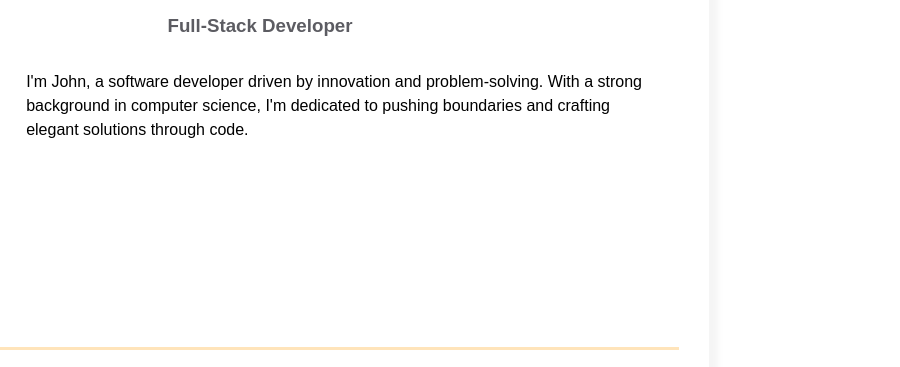
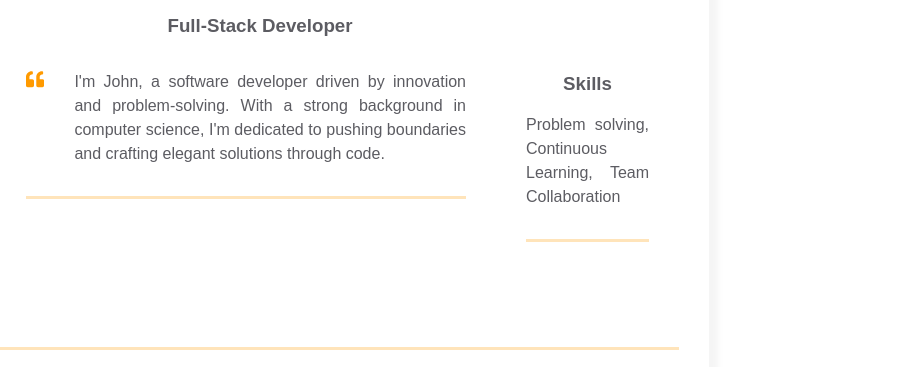
Before and after one commit to OlehDzenkevych/homepage, a plain HTML site: page index.html in a window 1280 px wide. Shown: the part 156-523 px from the top of the page, 380-1280 px from the left. Drawn offline with Linux system fonts and the light colour scheme.

Commit message:
Skills block created

```diff
--- a/index.html
+++ b/index.html
@@ -49,10 +49,10 @@
                             </a>
                         </div>
                         <div class="container">
-                            <div class="resume__block">
+                            <div class="resume-block">
                                 <div class="intro">
-                                    <div class="intro__icon-wrapper">
-                                        <svg class="intro__icon" xmlns="http://www.w3.org/2000/svg" viewBox="0 0 512 512">
+                                    <div class="intro-icon-wrapper">
+                                        <svg class="intro-icon" xmlns="http://www.w3.org/2000/svg" viewBox="0 0 512 512">
                                             <path d="M464 256h-80v-64c0-35.3 28.7-64 64-64h8c13.3 0 24-10.7
                                                      24-24V56c0-13.3-10.7-24-24-24h-8c-88.4 0-160 71.6-160 160v240c0
                                                      26.5 21.5 48 48 48h128c26.5 0 48-21.5
@@ -62,12 +62,20 @@
                                                      48-21.5 48-48V304c0-26.5-21.5-48-48-48z"></path>
                                         </svg>
                                     </div>
-                                    <p class="intro_text">
+                                    <p class="intro-text">
                                         I'm John, a software developer driven by innovation and
                                         problem-solving. With a strong background in computer science,
                                         I'm dedicated to pushing boundaries and crafting elegant
                                         solutions through code.
                                     </p>
+                                </div>
+                            </div>
+                        </div>
+                        <div class="container">
+                            <div class="resume-block">
+                                <div class="skills">
+                                    <h3 class="skills-header">Skills</h3>
+                                    <p class="skills-text">Problem solving, Continuous Learning, Team Collaboration</p>
                                 </div>
                             </div>
                         </div>
```
